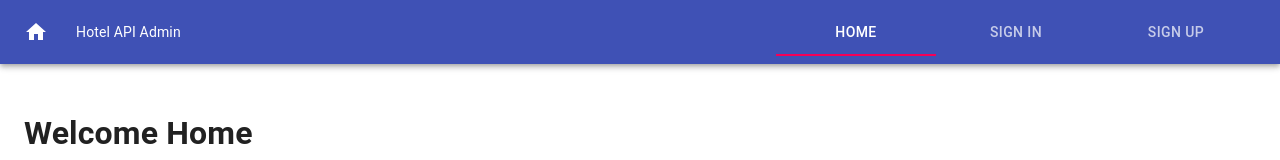
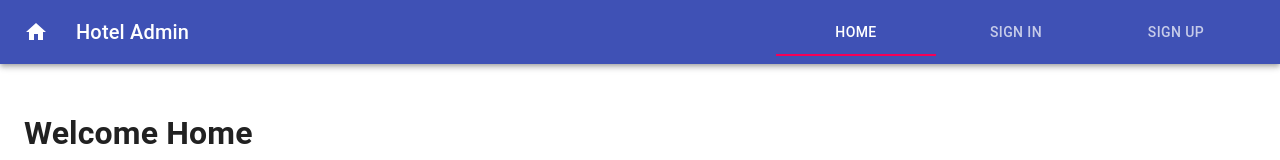
Before and after one commit to kamkyi/react-front-with-lara-passport, a React (Create React App) app: page / in a window 1280 px wide. Shown: the top 160 px of the page. Built offline with nearby package versions, Linux system fonts and the light colour scheme.

Commit message:
update issues

```diff
--- a/src/App.js
+++ b/src/App.js
@@ -80,8 +80,8 @@ export default function SimpleTabs() {
           <IconButton edge="start" className={classes.menuButton} color="inherit" aria-label="menu">
              <HomeIcon />
           </IconButton>
-          <Typography variant="h7" className={classes.title}>
-             Hotel API Admin
+          <Typography variant="h6" className={classes.title}>
+             Hotel Admin
           </Typography>
           <Tabs value={value} onChange={handleChange} aria-label="Tabs with Navs">
             <Tab label="Home" {...a11yProps(0)} />
--- a/src/components/signin/Signin.js
+++ b/src/components/signin/Signin.js
@@ -12,6 +12,7 @@ import LockOutlinedIcon from '@material-ui/icons/LockOutlined';
 import Typography from '@material-ui/core/Typography';
 import { makeStyles } from '@material-ui/core/styles';
 import Container from '@material-ui/core/Container';
+import axios from 'axios';
 
 function Copyright() {
   return (
@@ -53,7 +54,13 @@ const useStyles = makeStyles(theme => ({
 
 function HandleSubmit(event) {
    event.preventDefault();
-   window.alert();
+   axios.get(`https://jsonplaceholder.typicode.com/users`)
+   .then(res => {
+     console.log(res.data);
+     window.alert(res.data);
+    //  const persons = res.data;
+    //  this.setState({ persons });
+   })
 }
 function TypeHandler(event)
 {
@@ -78,7 +85,7 @@ export default function Signin() {
             margin="normal"
             required
             fullWidth
-            id="email"
+            id="email_signin"
             label="Email Address"
             name="email"
             autoComplete="email"
@@ -90,7 +97,7 @@ export default function Signin() {
             margin="normal"
             required
             fullWidth
-            name="password"
+            name="password_signin"
             label="Password"
             type="password"
             id="password"
--- a/src/components/signup/Signup.js
+++ b/src/components/signup/Signup.js
@@ -94,7 +94,7 @@ export default function Signup() {
                 variant="outlined"
                 required
                 fullWidth
-                id="email"
+                id="email_signup"
                 label="Email Address"
                 name="email"
                 autoComplete="email"
@@ -108,7 +108,7 @@ export default function Signup() {
                 name="password"
                 label="Password"
                 type="password"
-                id="password"
+                id="password_signup"
                 autoComplete="current-password"
               />
             </Grid>
```
